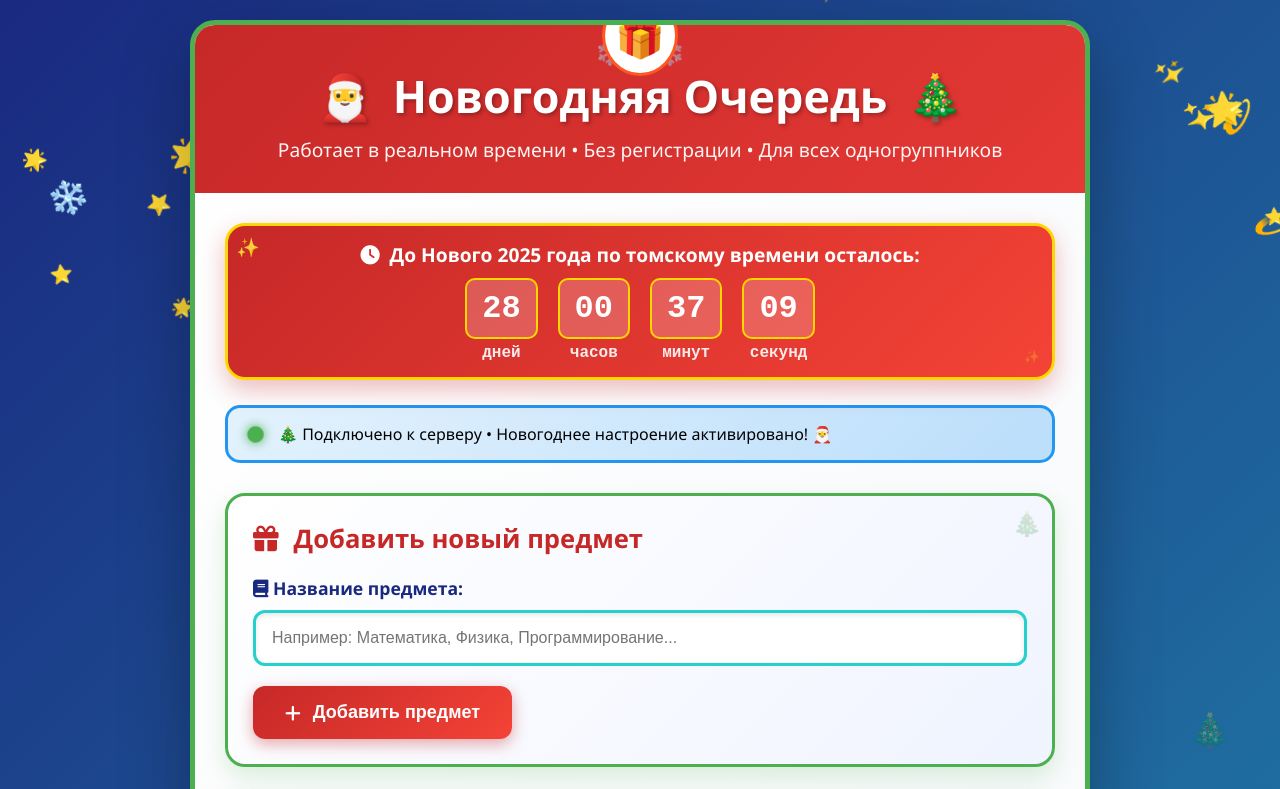
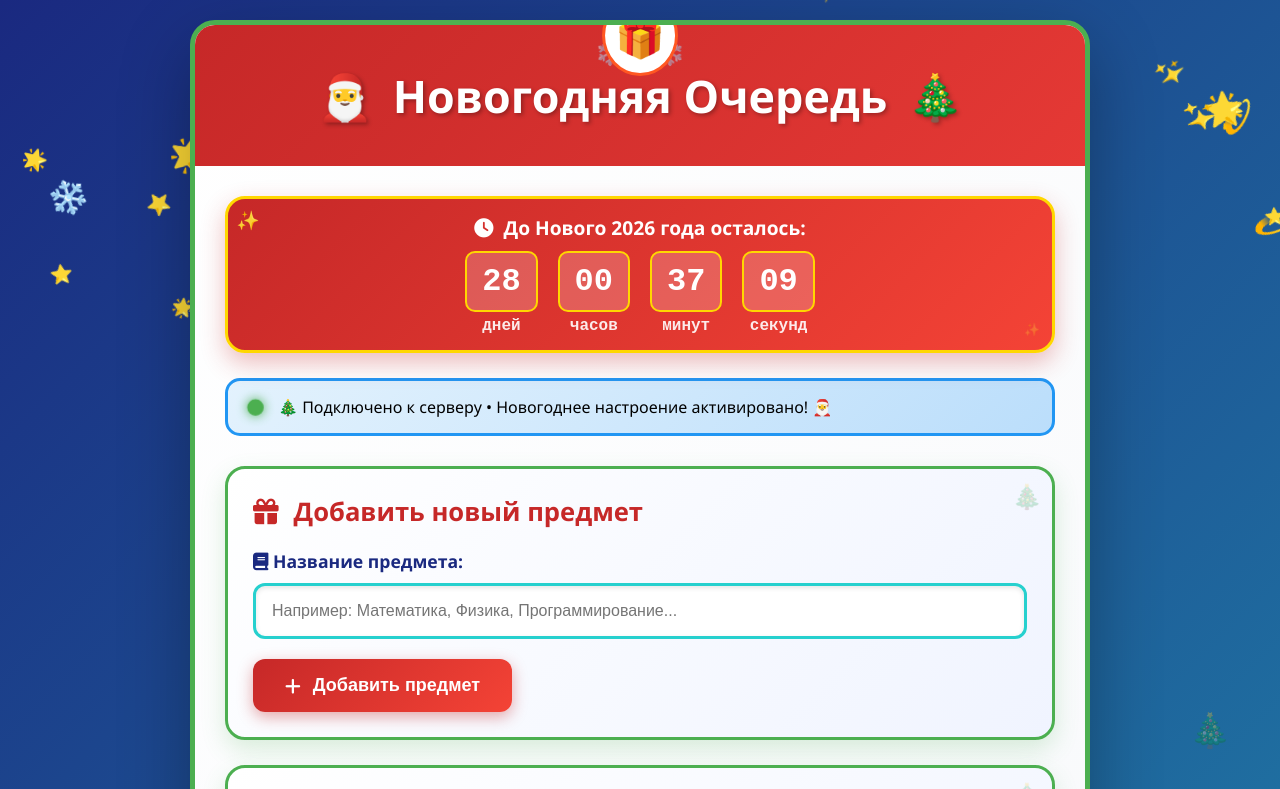
Before and after one commit to scr4ffy/queue, a plain HTML site: page test.html in a window 1280 px wide. Shown: the top 789 px of the page. Drawn offline with Linux system fonts and the light colour scheme; no server answers.

Commit message:
Update test.html

```diff
--- a/test.html
+++ b/test.html
@@ -588,7 +588,6 @@
                 Новогодняя Очередь
                 <span>🎄</span>
             </h1>
-            <p class="subtitle">Работает в реальном времени • Без регистрации • Для всех одногруппников</p>
         </header>
 
         <div class="main-content">
@@ -596,7 +595,7 @@
             <div class="new-year-countdown">
                 <div class="countdown-title">
                     <i class="fas fa-clock"></i>
-                    До Нового 2025 года по томскому времени осталось:
+                    До Нового 2026 года осталось:
                 </div>
                 <div class="countdown-timer" id="countdownTimer">
                     <div class="countdown-unit">
@@ -680,7 +679,6 @@
                 <i class="fas fa-sync-alt"></i> Данные обновляются в реальном времени
             </p>
             <p style="margin-top: 15px; font-size: 0.8em; color: #666;">
-                Ссылка для одногруппников: <strong>https://scr4ffy.github.io/queue/</strong>
             </p>
         </footer>
     </div>
```
